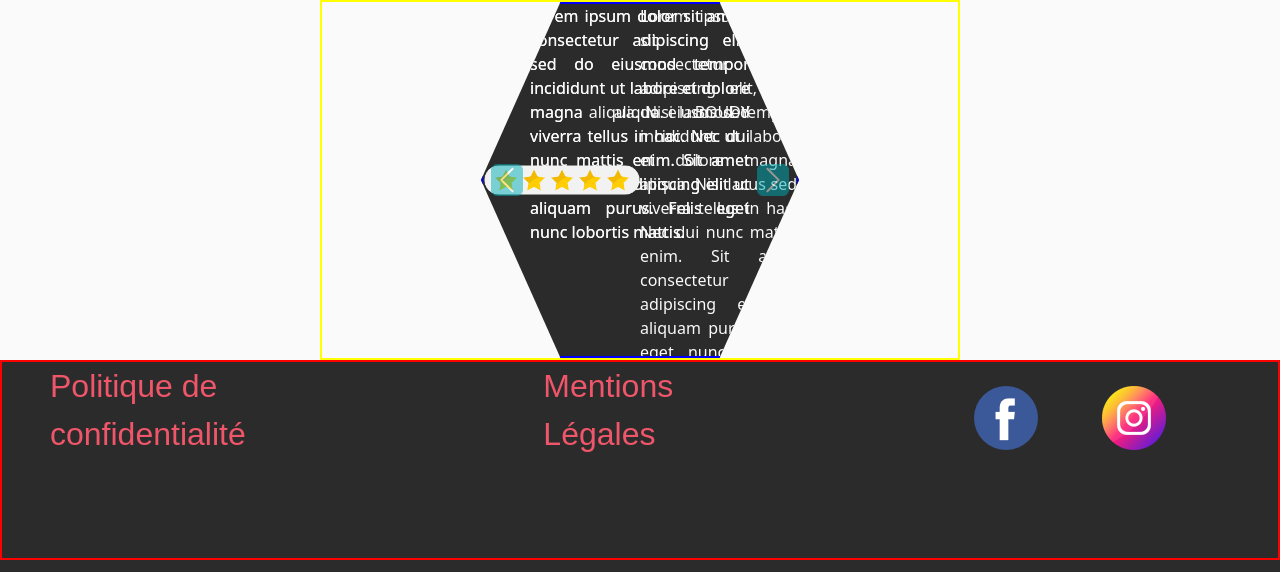
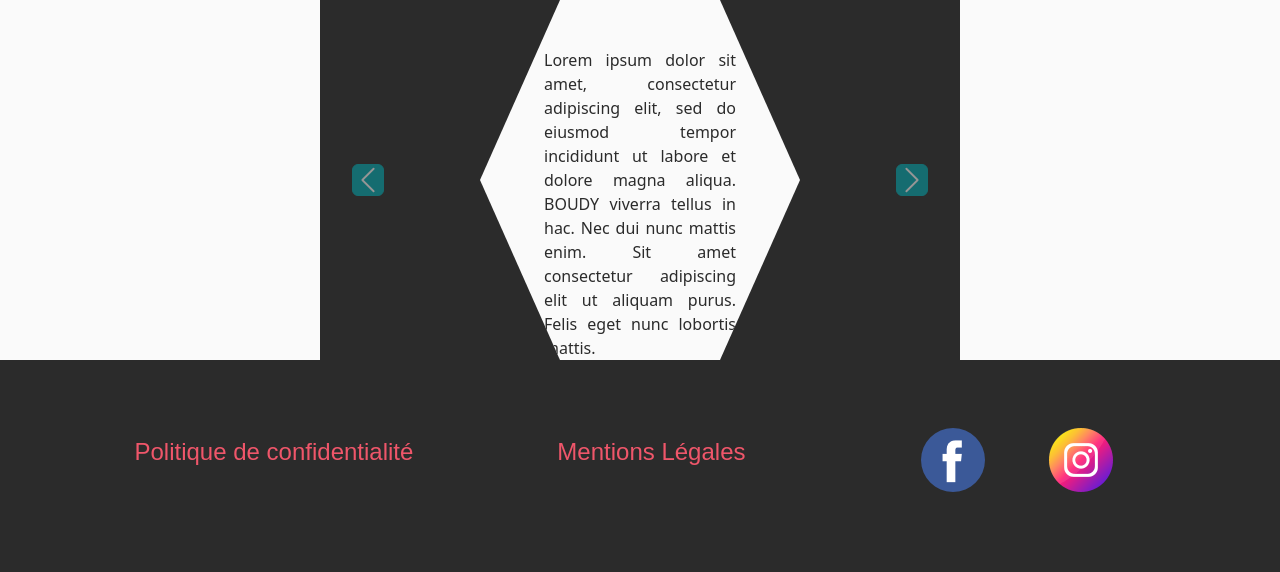
Before and after one commit to EstelleDab/busyb, a PHP site: page /pages/travaillons.php in a window 1280 px wide. Shown: the part 228-800 px from the top of the page. Run offline with PHP 8.4, Linux system fonts and the light colour scheme; some web fonts are replaced.

Commit message:
caroussel qui marche

```diff
--- a/assets/css/style.css
+++ b/assets/css/style.css
@@ -93,10 +93,8 @@ html {
 }
 
 body {
-
     height: 100%;
     animation: fadein 3s;
-
 }
     @keyframes fadein {
         0% {
@@ -124,18 +122,13 @@ h1, h2 {
 /*footer*/
 
 .footer-text {
-
     font-family: var(--tertiary-font);
-    font-size: 2rem;
-}
-
-footer {
-    border: 2px solid red;
+    font-size: 1.5rem;
 }
 
 .hex-button{
-animation : zoomout 2s;
-transition: ease-in;
+    animation : zoomout 2s;
+    transition: ease-in;
 }
 @keyframes zoomout{
     0% {
@@ -208,12 +201,9 @@ transition: ease-in;
     filter : drop-shadow(5px 5px 5px rgba(0,0,0,0.6));
 }
 
-
-
 .hex-gap{
     column-gap: 6rem;
 }
-
 
 
 /*positionnement du texte des liens au premier plan*/
@@ -328,10 +318,6 @@ span.link {
 }
 
 
-
-
-
-
 .parallax {
     height: 50%;
     background-attachment: fixed;
--- a/assets/css/travaillons.css
+++ b/assets/css/travaillons.css
@@ -1,31 +1,26 @@
 .carousel {
-    border: 2px solid yellow;
     height: 45vh;
-
 }
 
 .carousel-inner {
-
     position: relative;
-
+    width: 100%;
+    height:100%;
     clip-path: polygon(25% 0%, 75% 0%, 100% 50%, 75% 100%, 25% 100%, 0% 50%);
-    border : 2px solid blue;
 }
 
 
 
 .carousel-item img{
-
-width:50%;
-height:50%;
-object-fit:cover;
+    position: absolute;
+    margin: auto;
 }
 
 
 .carousel-item p {
     text-align:justify;
-
-   margin: auto;
-    width:70%;
+    padding-top: 3rem;
+    margin: auto;
+    width:60%;
     height:100%;
 }
--- a/inc.footer.php
+++ b/inc.footer.php
@@ -1,11 +1,11 @@
-<footer class='h-25 text-tertiary position-static bottom-0 bg-transparent'>
+<footer class='h-25 d-flex flex-row justify-content-center text-tertiary position-static bottom-0 bg-transparent'>
     <div class="  mb-0 bg-transparent d-flex flex-row justify-content-center align-items-center">
       	<div class= " d-flex flex-row ">
-          	<div class= "px-4">
+          	<div class= "px-3">
             	<p class="footer-text text-info" >Politique de confidentialité</p>
           	</div>
 
-          	<div class= "px-4">
+          	<div class= "px-3">
         		<p class="footer-text text-info px-5">Mentions Légales</p>
 			</div>
     	</div>
@@ -13,7 +13,7 @@
         <!-- Footer RS -->
         <div class="d-flex flex-column align-items-center">
 
-			<div class="px-5 d-flex flex-row" >
+			<div class="px-3 d-flex flex-row" >
 				<div class= "px-3">
             		<a class="footer-text"  href="#" title="facebook">
               		<img  src="../assets/images/icons/facebook.png" alt="logo-facebook">
--- a/inc.header.php
+++ b/inc.header.php
@@ -1,3 +1,3 @@
 <header class="pt-3 pb-3" >
-	<div class="hex-button m-auto pt-4 blue main-hex header"><a href="index.php"><img src='../assets/images/bee-logo.png'></a></div>
+	<div class="hex-button m-auto pt-4 blue main-hex header"><a href="../index.php"><img src='../assets/images/bee-logo.png'></a></div>
 </header>
--- a/pages/travaillons.php
+++ b/pages/travaillons.php
@@ -9,38 +9,34 @@
 <body class="bg-dark">
     <?php include '../inc.header.php';?>
     <main>
-<div class='bg-light'>
-    <div id="myCarousel" class="carousel slide m-auto w-50" data-bs-ride="carousel">
-        <div class="carousel-inner d-flex flex-row bg-dark m-auto w-50 h-100">
 
-            <div class="carousel-item d-flex flex-column align-items-center justify-content-center active ">
-                    <p class='d-block text-light'>Lorem ipsum dolor sit amet, consectetur adipiscing elit, sed do eiusmod tempor incididunt ut
+        <section id='avis' class='bg-light'>
+            <div id="myCarousel" class="carousel slide bg-dark m-auto w-50" data-bs-ride="carousel">
+                <div class="carousel-inner align-items-center bg-light m-auto w-50 h-100">
+                    <div class="carousel-item active ">
+                        <p class='text-dark'>Lorem ipsum dolor sit amet, consectetur adipiscing elit, sed do eiusmod tempor incididunt ut
                         labore et dolore magna aliqua. BOUDY  viverra tellus in hac.
                         Nec dui nunc mattis enim. Sit amet consectetur adipiscing elit ut aliquam purus.
                         Felis eget nunc lobortis mattis.
                         </p>
                     </div>
-
-
-            <div class="carousel-item d-flex flex-row align-items-center justify-content-center">
-                    <p class=' d-block text-light '>Lorem ipsum dolor sit amet, consectetur adipiscing elit, sed do eiusmod tempor incididunt ut
+                     <div class="carousel-item">
+                        <img src="../assets/images/stars.png"  alt="photo-stars">
+                        <p class=' d-block text-dark'>Lorem ipsum dolor sit amet, consectetur adipiscing elit, sed do eiusmod tempor incididunt ut
                         labore et dolore magna aliqua. Nisi lacus sed viverra tellus in hac.
                         Nec dui nunc mattis enim. Sit amet consectetur adipiscing elit ut aliquam purus.
                         Felis eget nunc lobortis mattis.
                         </p>
                     </div>
-
-
-            <div class="carousel-item d-flex flex-row align-items-center">
-                    <img src="../assets/images/stars.png" class="d-block" alt="photo-stars">
-                    <p class='d-block text-light'>Lorem ipsum dolor sit amet, consectetur adipiscing elit, sed do eiusmod tempor incididunt ut
+                    <div class="carousel-item">
+                        <img src="../assets/images/stars.png"  alt="photo-stars">
+                        <p class='d-block text-dark'>Lorem ipsum dolor sit amet, consectetur adipiscing elit, sed do eiusmod tempor incididunt ut
                         labore et dolore magna aliqua. Nisi lacus sed viverra tellus in hac.
                         Nec dui nunc mattis enim. Sit amet consectetur adipiscing elit ut aliquam purus.
                         Felis eget nunc lobortis mattis.
                         </p>
-
                     </div>
-
+                </div>
                 <button class="carousel-control-prev" type="button" data-bs-target="#myCarousel" data-bs-slide="prev">
                     <span class="carousel-control-prev-icon btn btn-secondary" aria-hidden="true"></span>
                     <span class="visually-hidden">Previous</span>
@@ -50,8 +46,14 @@
                     <span class="visually-hidden">Next</span>
                 </button>
             </div>
+        </section>
+        <section id='ads'>
+            <div class='works d-flex flex-column'>
+                <div class='work'>
+                <div>
+
             </div>
-</div>
+
 
 </main>
     <?php include '../inc.footer.php';?>
```
Lines whose indentation alone changed are shown as unchanged.
